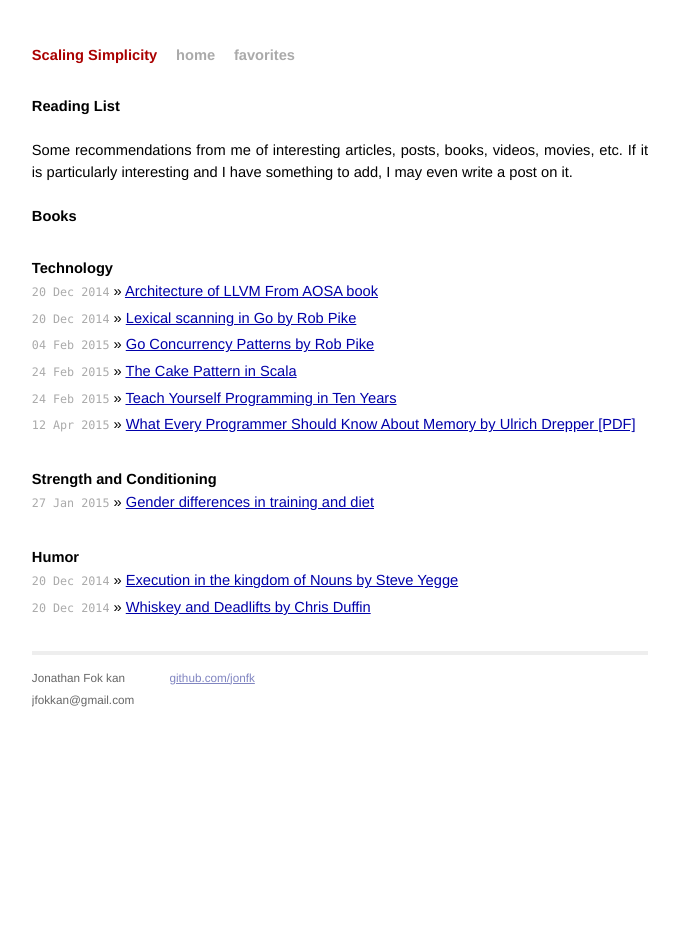
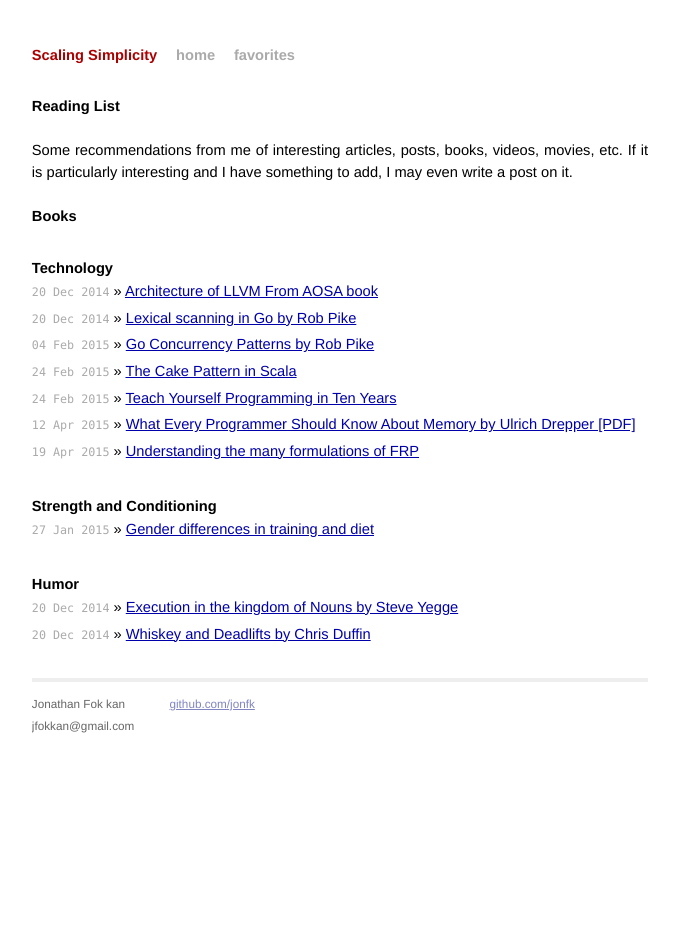
Before and after one commit to jonfk/jonfk.ca, a Jekyll site: the page built from favorites.html, in a window 1280 px wide. Shown: the whole page, without its empty margins (300-979 px from the left). Built offline with Jekyll 4.4.1, drawn with Linux system fonts in a browser that asks for light colours; Markdown is read by kramdown in place of the engine named in the settings.

Commit message:
ADDED elm talk

```diff
--- a/favorites.html
+++ b/favorites.html
@@ -21,6 +21,7 @@ url: favorites
     <li><span>24 Feb 2015</span> &raquo; <a href="https://coderwall.com/p/t_rapw/cake-pattern-in-scala-self-type-annotations-explicitly-typed-self-references-explained">The Cake Pattern in Scala</a></li>
     <li><span>24 Feb 2015</span> &raquo; <a href="http://norvig.com/21-days.html">Teach Yourself Programming in Ten Years</a></li>
     <li><span>12 Apr 2015</span> &raquo; <a href="https://people.freebsd.org/~lstewart/articles/cpumemory.pdf">What Every Programmer Should Know About Memory by Ulrich Drepper [PDF]</a></li>
+    <li><span>19 Apr 2015</span> &raquo; <a href="https://www.youtube.com/watch?v=Agu6jipKfYw">Understanding the many formulations of FRP</a></li>
   </ul>
 
   <h3>Strength and Conditioning</h3>
```
